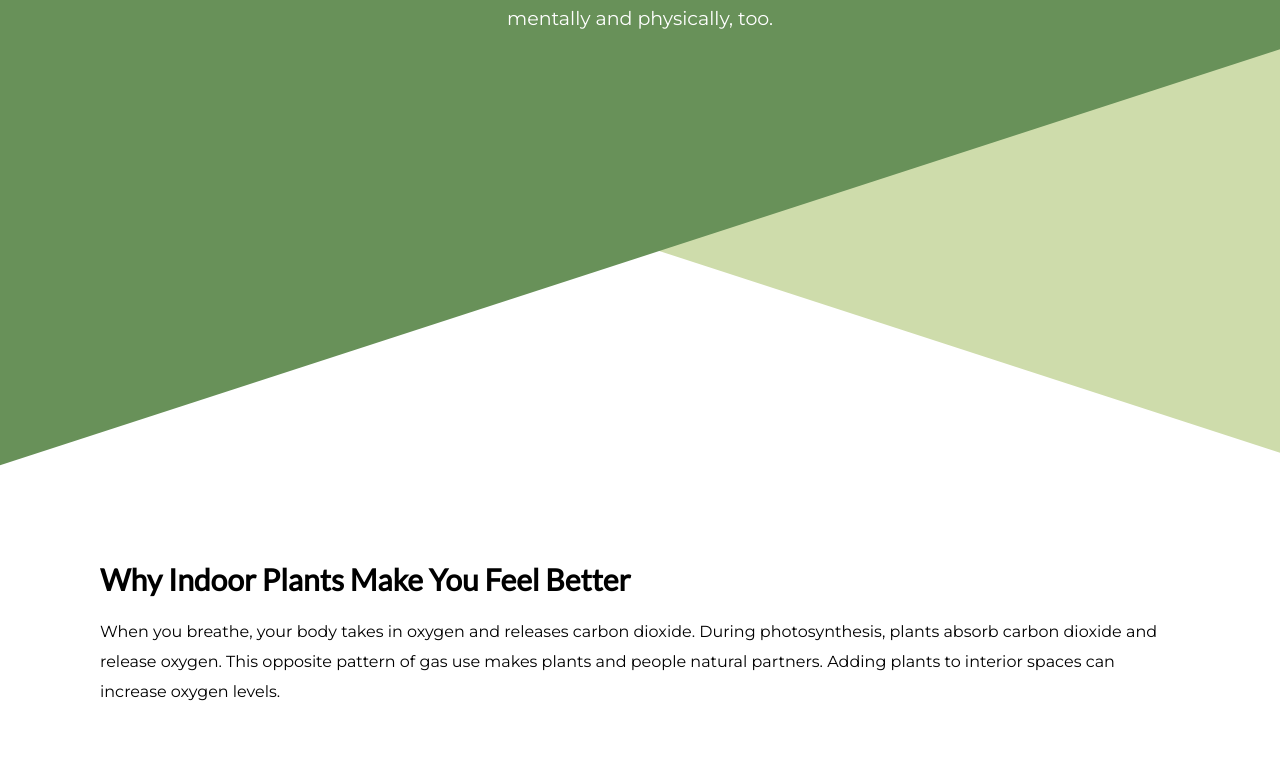
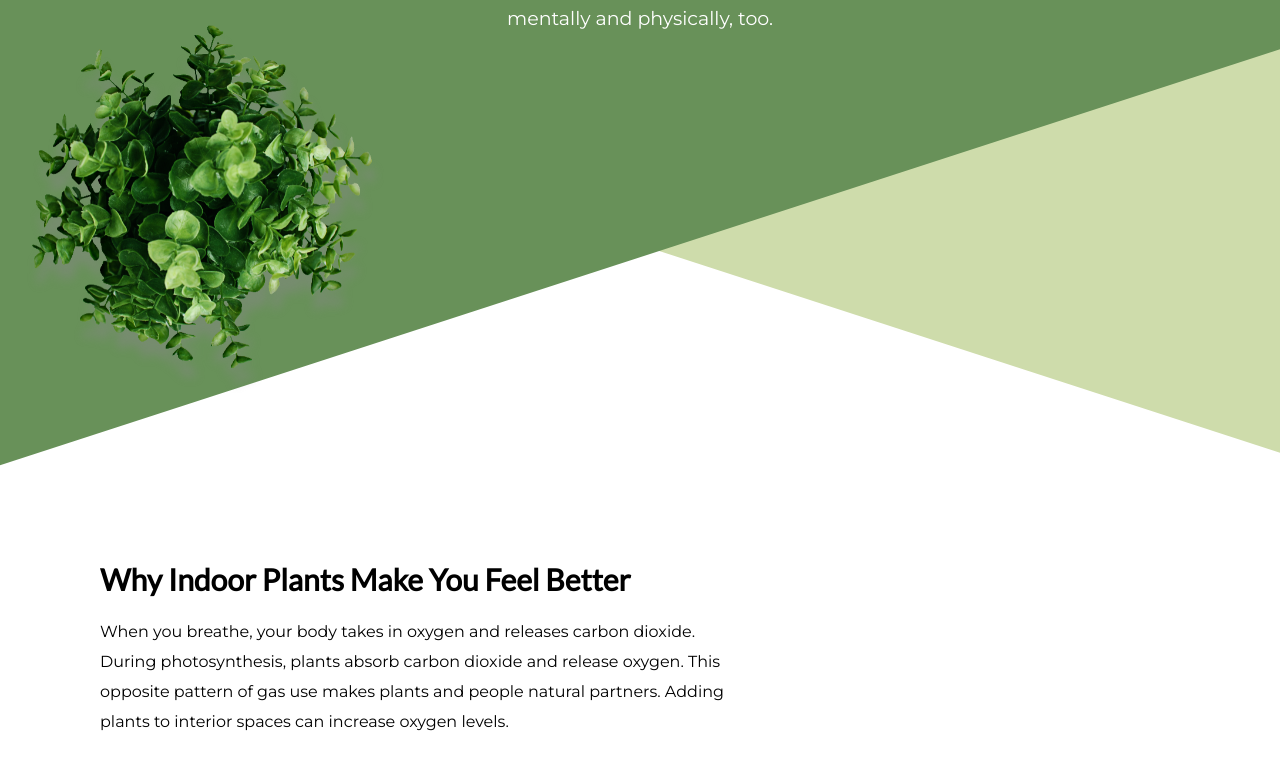
Before and after one commit to GabrielJPG/Plants, a plain HTML site: page index.html in a window 1280 px wide. Shown: the part 409-1178 px from the top of the page. Drawn offline with Linux system fonts and the light colour scheme.

Commit message:
Some animations for plantita

```diff
--- a/index.html
+++ b/index.html
@@ -35,6 +35,7 @@
                     </div>
 
                     <div class="sub-heading">Indoor plants don’t just look good, they make us feel good mentally and physically, too.</div>
+                    <img src="img/plant1.png" alt="" class="plantita">
                 </div>
             </div>
         </section>
@@ -46,8 +47,10 @@
                 When you breathe, your body takes in oxygen and releases carbon dioxide. During photosynthesis, plants absorb carbon dioxide and release oxygen. This opposite pattern of gas use makes plants and people natural partners. Adding plants to interior spaces
                 can increase oxygen levels.
             </p>
+            <div class="bg-lightGreen"></div>
+            <div class="bg-darkGreen"></div>
+        </section>
 
-        </section>
     </div>
 
 </body>
--- a/sass/base/_animations.scss
+++ b/sass/base/_animations.scss
@@ -40,3 +40,16 @@
         opacity: 1;
     }
 }
+
+@keyframes appear {
+    0% {
+        opacity: 0;
+    }
+    50% {
+        transform: rotate(45deg) translateY(15rem);
+    }
+    100% {
+        transform: translateY(1rem);
+        opacity: 1;
+    }
+}
--- a/sass/layout/_header.scss
+++ b/sass/layout/_header.scss
@@ -99,5 +99,15 @@
             font-size: 1.9rem;
             margin-top: -1rem;
         }
+        & .plantita {
+            position: absolute;
+            width: 47rem;
+            left: -13rem;
+            bottom: -26rem;
+            filter: drop-shadow(3px 16px 5px #88888875);
+            animation: appear 2s forwards;
+            opacity: 0;
+            animation-delay: 1s;
+        }
     }
 }
--- a/sass/pages/_home.scss
+++ b/sass/pages/_home.scss
@@ -1,4 +1,5 @@
 .section-info {
-    height: 600px;
-    margin-top: 20rem;
+    margin: 20rem 0;
+    width: 60%;
+    position: relative;
 }
```
Also changed, not shown: css/style.css, 1 other file.
